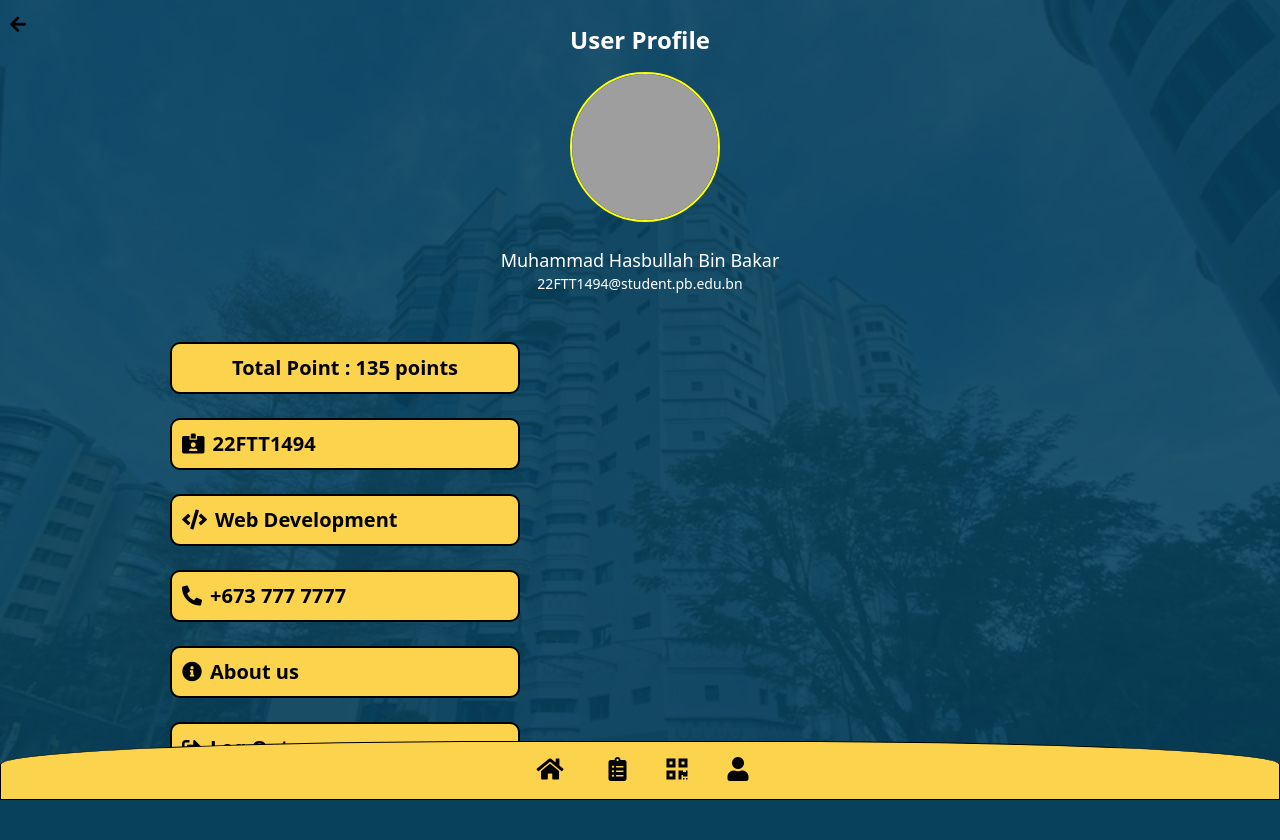
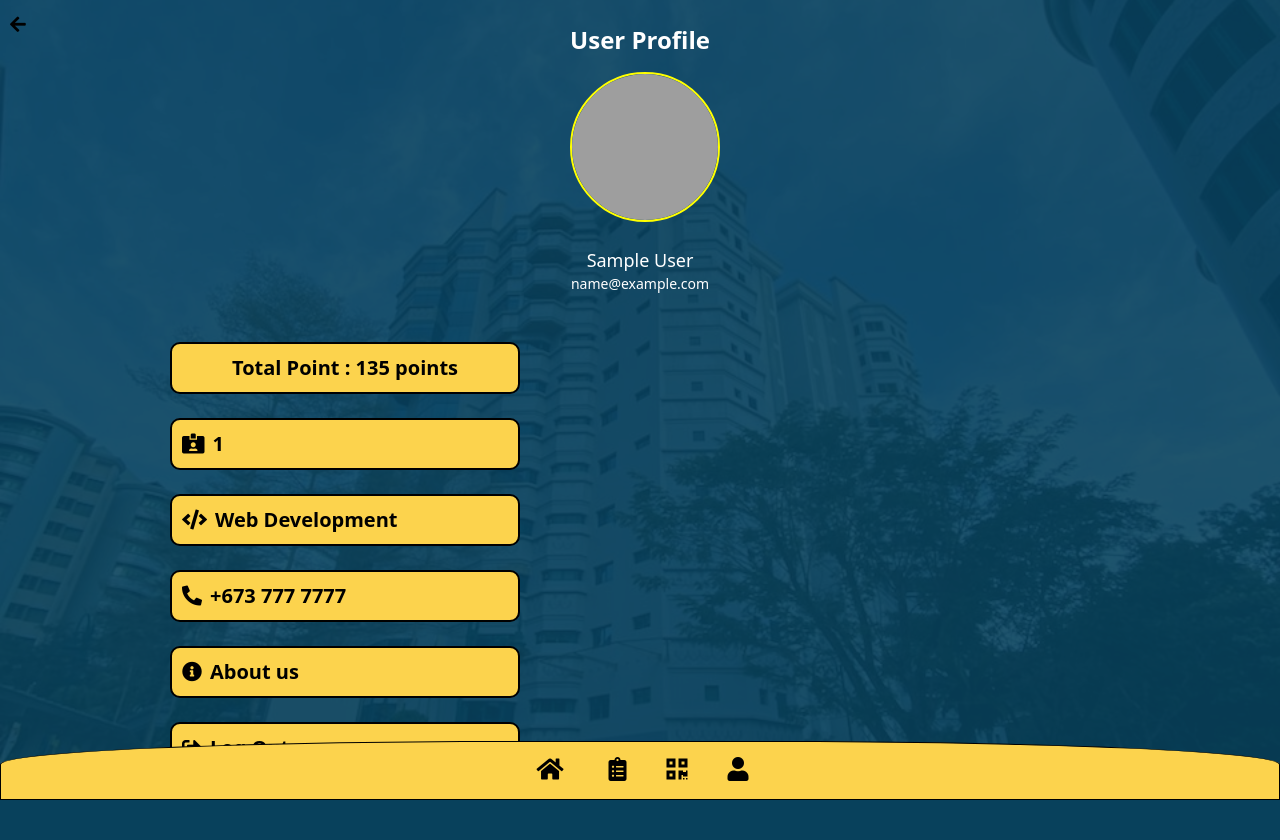
Before and after one commit to FFazley/AWEP-ASG2, a PHP site: page /UserProfile.php in a window 1280 px wide. Shown: the top 840 px of the page. Run offline with PHP 8.4, Linux system fonts and the light colour scheme; the visitor is signed in with stand-in values (Sample User, id 1); grey boxes are pictures that could not be loaded.

Commit message:
Update Logintest.php to include user's Fullname, email, and StudentID in session variables and update UserProfile.php and home.php to display the corresponding user information

```diff
--- a/Logintest.php
+++ b/Logintest.php
@@ -6,7 +6,7 @@ if ($_SERVER['REQUEST_METHOD'] === 'POST' && isset($_POST['password']) && isset(
   $email = $_POST['username'];
   $password = $_POST['password']; // Get the password from the form
 
-  $query = "SELECT name , email, password FROM users WHERE email = :email"; // Select the password as well
+  $query = "SELECT name , email, password, Fullname, StudentID FROM users WHERE email = :email"; // Select the password, Fullname, and StudentID as well
   $stmt = $pdo->prepare($query);
   $stmt->bindParam(':email', $email);
   $stmt->execute();
@@ -16,6 +16,10 @@ if ($_SERVER['REQUEST_METHOD'] === 'POST' && isset($_POST['password']) && isset(
     $_SESSION['loggedin'] = true;
     $_SESSION['username'] = $email;
     $_SESSION['name'] = $user['name'];
+    $_SESSION['email'] = $user['email'];
+    $_SESSION['Fullname'] = $user['Fullname'];
+    $_SESSION['StudentID'] = $user['StudentID'];
+
 
     header('Location: home.php');
     exit;
--- a/UserProfile.php
+++ b/UserProfile.php
@@ -1,6 +1,7 @@
 <?php
+session_start();
+require 'database.php';
 
-require 'database.php';
 
 ?>
 
@@ -111,10 +112,10 @@ require 'database.php';
     </div>
     <br>
     <div class="flex justify-center">
-        <h3 class="text-white text-lg">Muhammad Hasbullah Bin Bakar</h3>
+        <h3 class="text-white text-lg"><?php echo ($_SESSION['Fullname']); ?></h3>
     </div>
     <div class="flex justify-center">
-        <h4 class="text-white text-sm">22FTT1494@student.pb.edu.bn</h4>
+        <h4 class="text-white text-sm"><?php echo ($_SESSION['email']); ?></h4>
     </div>
         <br>
         <div class="mt-6">
@@ -125,7 +126,7 @@ require 'database.php';
         <div class="mt-6">
     <div class="bg-yellow-300 rounded border-2 border-black flex items-center" style="border-radius: 10px; width: 350px;">
         <i class="fas fa-id-card-alt text-xl mr-2"></i>
-        <h2 class="text-xl font-bold">22FTT1494</h2>
+        <h2 class="text-xl font-bold"><?php echo ($_SESSION['StudentID']); ?></h2>
     </div>
         </div>
         <div class="mt-6">
--- a/home.php
+++ b/home.php
@@ -1,7 +1,7 @@
 <?php
 session_start();
 require 'database.php';
-$users = $pdo->query("SELECT * FROM users")->fetchAll();
+
 
 ?>
 
@@ -95,7 +95,7 @@ $users = $pdo->query("SELECT * FROM users")->fetchAll();
 
     <div class="bg-yellow-300 rounded-lg shadow-md p-8" style="border: 2px solid;">
         <div class="flex items-center">
-            <p>Hello Speed! Your <b>Total EP POINTS</b> for this month is 135pt!</p>
+            <p>Hello <?php echo ucfirst($_SESSION['name']); ?>! Your <b>Total EP POINTS</b> for this month is 135pt!</p>
             <div>
                 <img src="img/student.png" style="margin-left: 10px; width: 150px; height: 100px;">
             </div>
```
